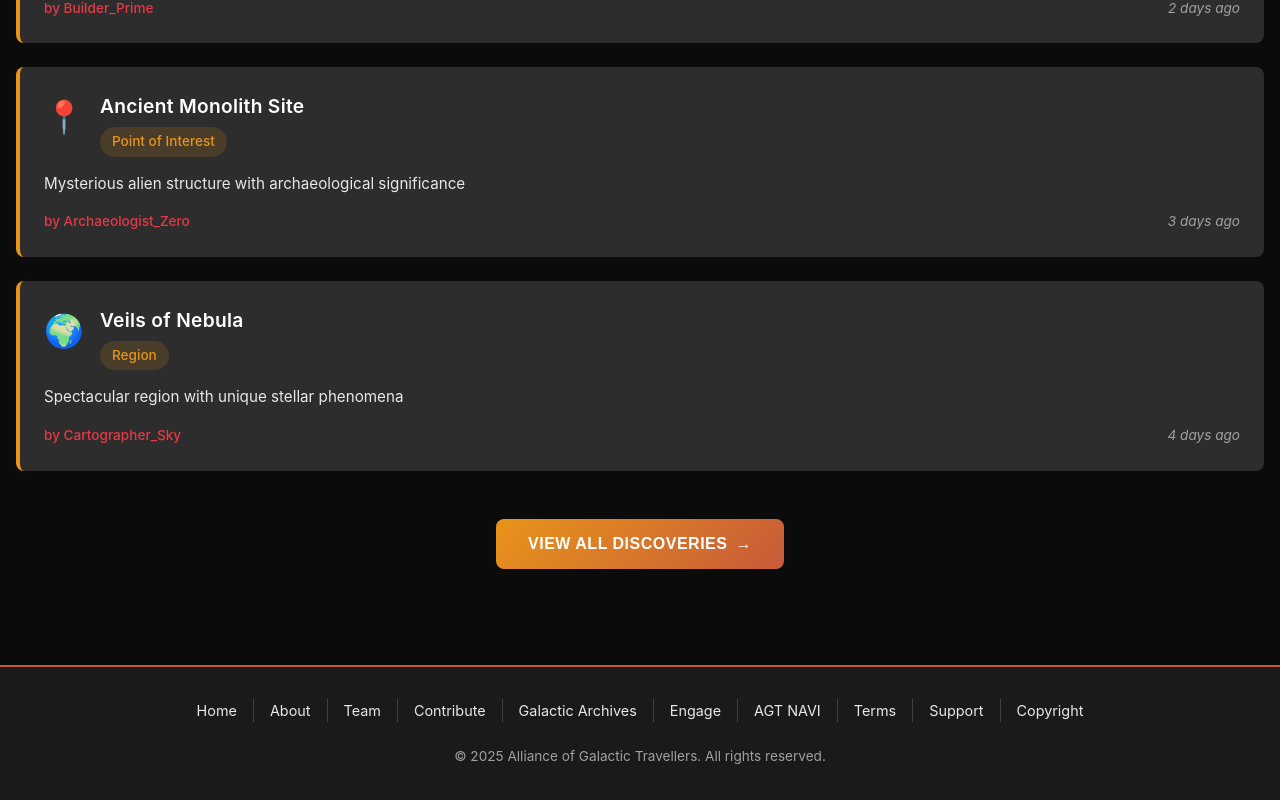
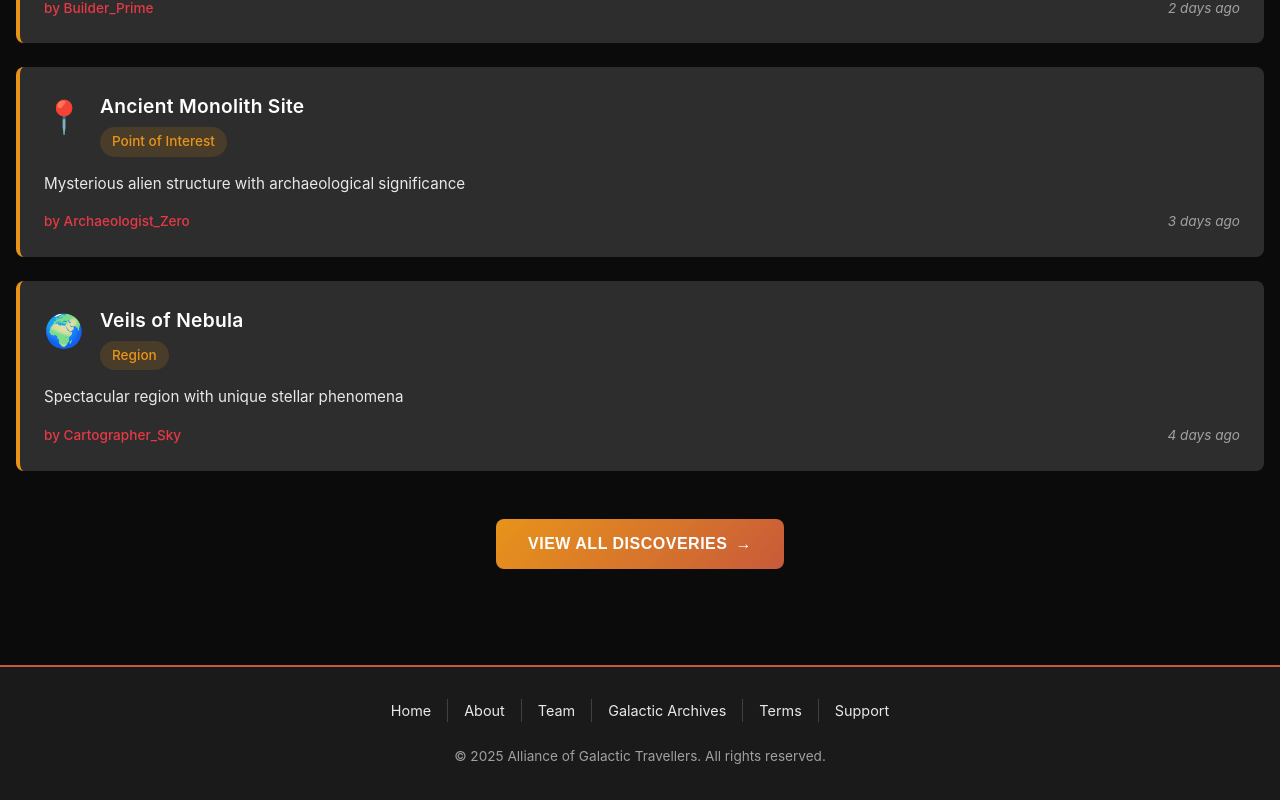
Before and after one commit to pwmckee1/agt-galactic-archives-client, an Angular app: page / in a window 1280 px wide. Shown: the part 2861-3661 px from the top of the page. Built offline with nearby package versions, Linux system fonts and the light colour scheme.

Commit message:
Updated footer links

```diff
--- a/src/app/shared/components/footer/footer.component.ts
+++ b/src/app/shared/components/footer/footer.component.ts
@@ -16,12 +16,8 @@ export class FooterComponent {
     { label: 'Home', route: '/' },
     { label: 'About', route: '/about' },
     { label: 'Team', route: '/team' },
-    { label: 'Contribute', route: '/contribute' },
     { label: 'Galactic Archives', route: '/archives' },
-    { label: 'Engage', route: '/engage' },
-    { label: 'AGT NAVI', route: '/navi' },
     { label: 'Terms', route: '/terms' },
     { label: 'Support', route: '/support' },
-    { label: 'Copyright', route: '/copyright' }
   ];
 }
```
